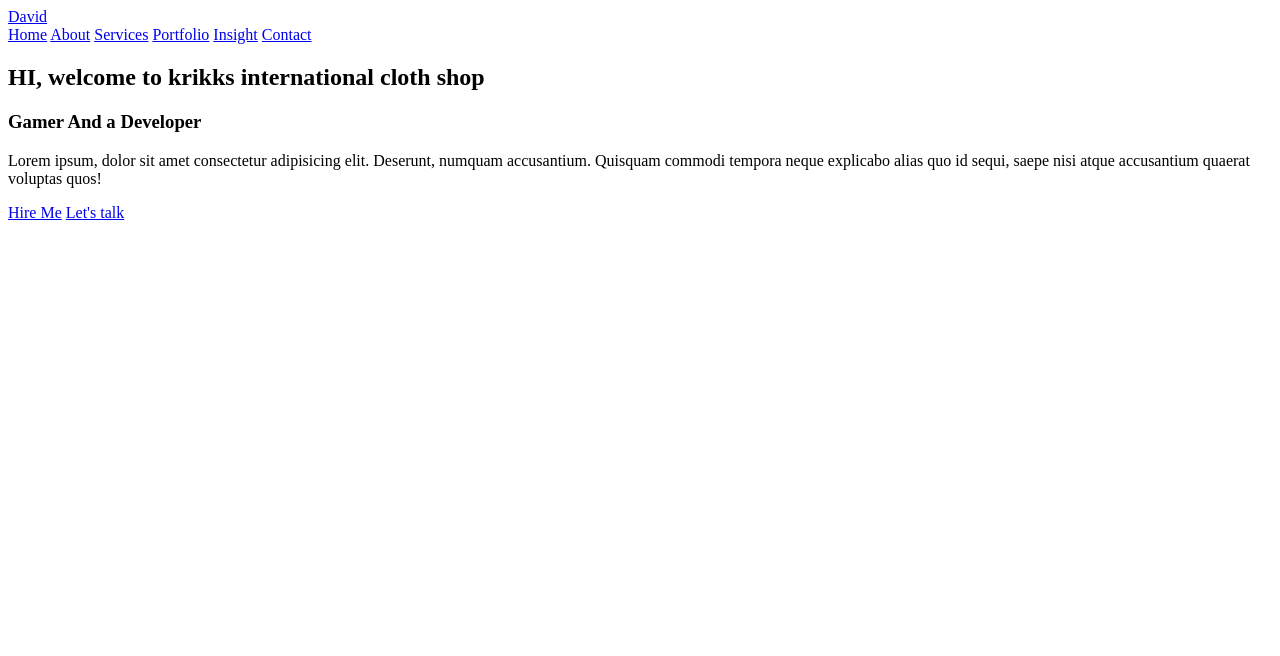
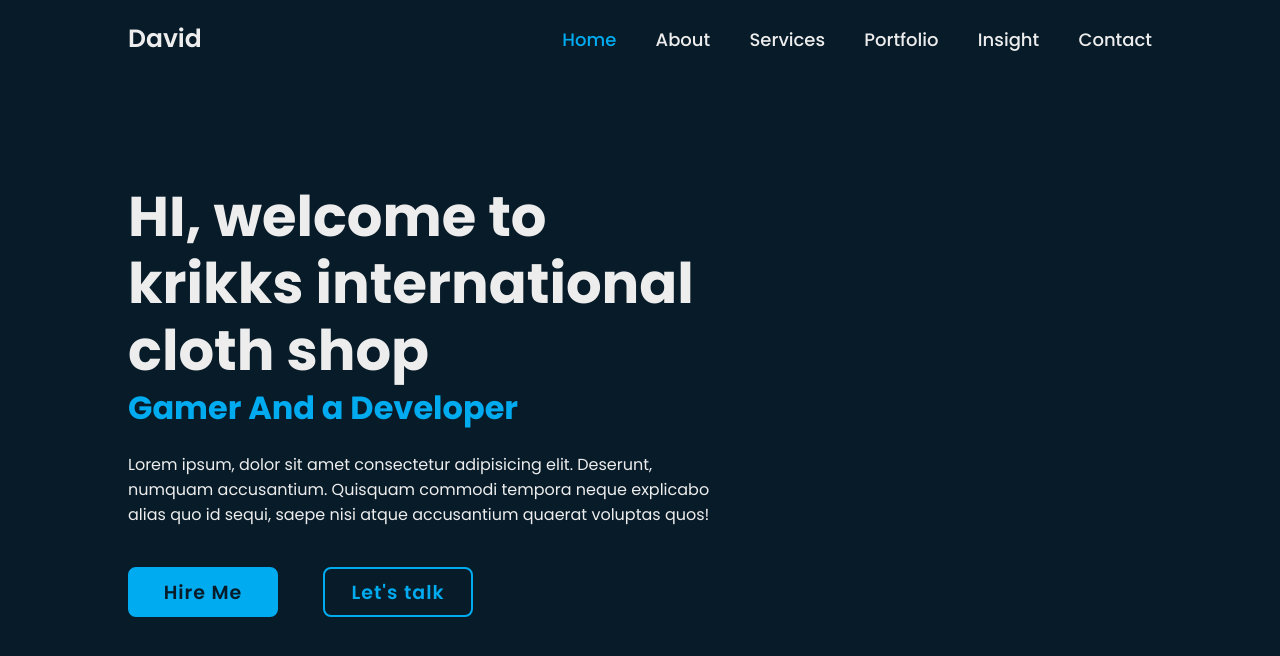
Before and after one commit to DaveDerek/krikks, a plain HTML site: page index.html in a window 1280 px wide. Drawn offline with Linux system fonts and the light colour scheme.

Commit message:
Update index.html

```diff
--- a/index.html
+++ b/index.html
@@ -4,7 +4,7 @@
     <meta charset="UTF-8">
     <meta name="viewport" content="width=device-width, initial-scale=1.0">
     <title>zoom the image</title>
-    <link rel="stylesheet" href="zoom.css">
+    <link rel="stylesheet" href="stylesheet.css">
     <link rel="preconnect" href="https://fonts.googleapis.com">
 <link rel="preconnect" href="https://fonts.gstatic.com" crossorigin>
 <link href="https://fonts.googleapis.com/css2?family=Poppins:ital,wght@0,200;0,300;0,400;0,500;0,600;0,700;0,800;0,900;1,200;1,300;1,400;1,500;1,600;1,700;1,800;1,900&display=swap" rel="stylesheet">
```
